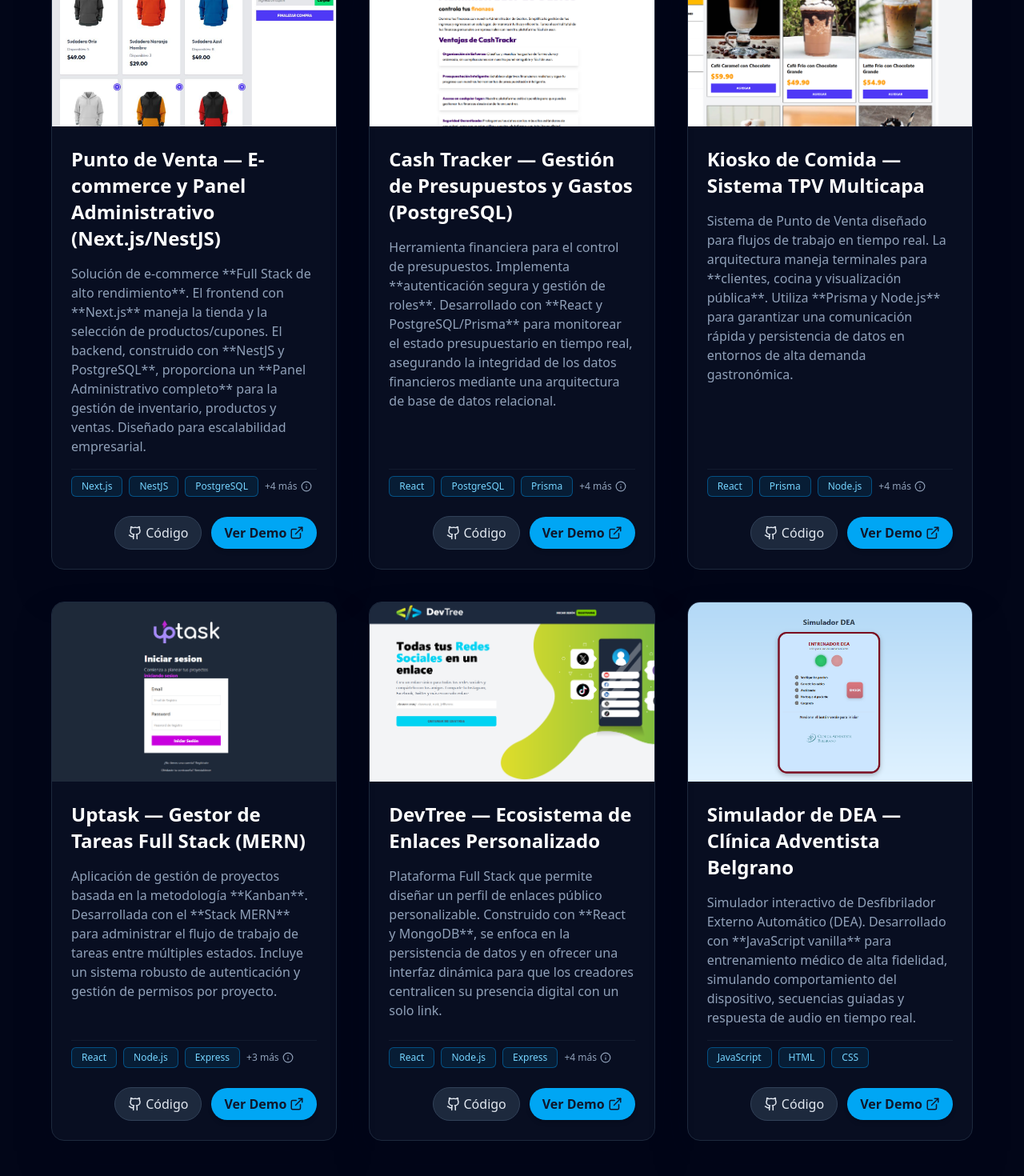
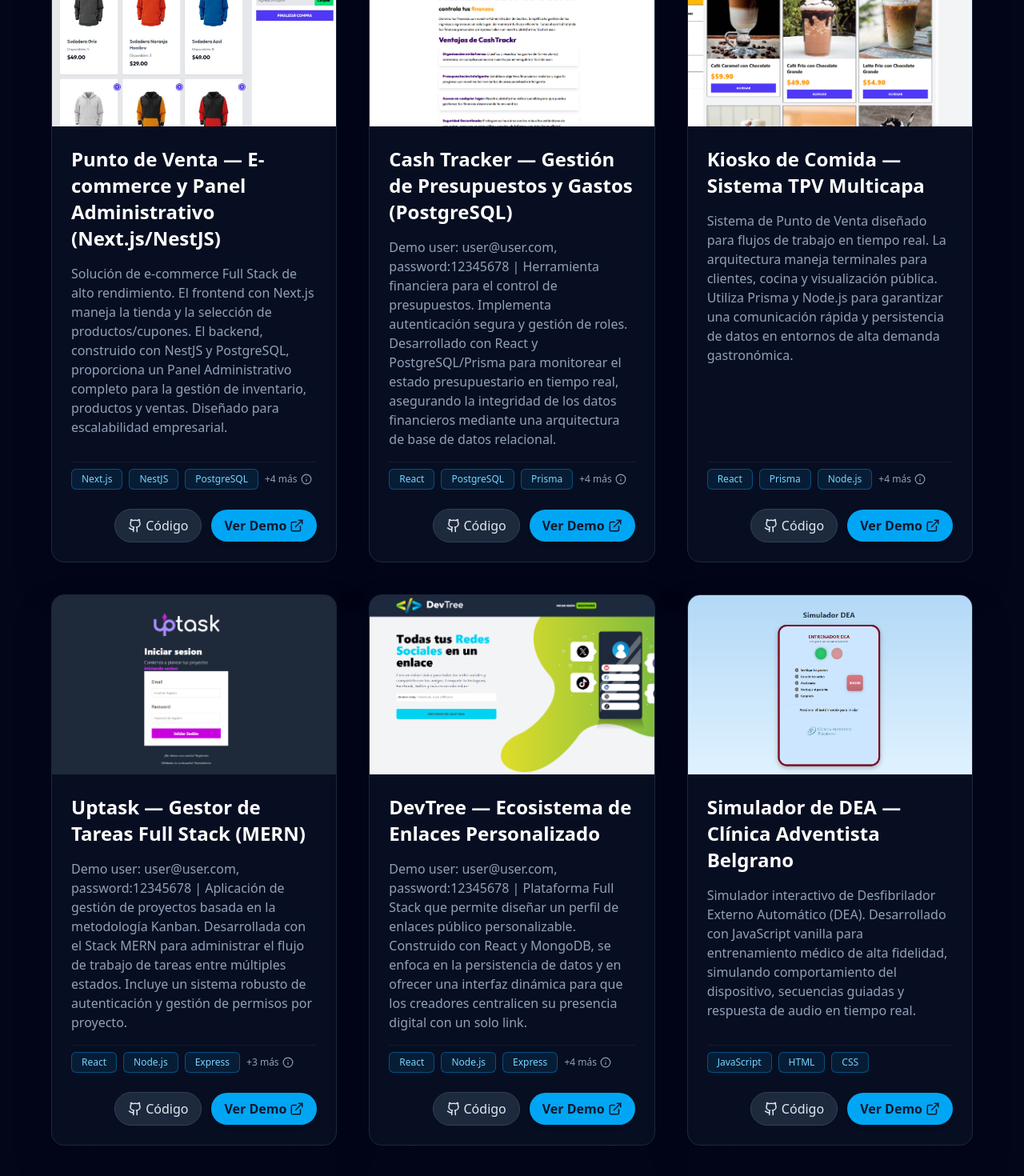
Before and after one commit to tomireyes28/portfolio-tomas-reyes, a Next.js app: page / in a window 1280 px wide. Shown: the part 905-2375 px from the top of the page at 80% size. Built offline with nearby package versions, Linux system fonts and the light colour scheme.

Commit message:
Agregando credenciales de demo y textos actualizados

```diff
--- a/src/projects.ts
+++ b/src/projects.ts
@@ -5,7 +5,7 @@ export const projects: Project[] = [
     id: "pos-store",
     title: "Punto de Venta — E-commerce y Panel Administrativo (Next.js/NestJS)",
     shortDescription:
-      "Solución de e-commerce **Full Stack de alto rendimiento**. El frontend con **Next.js** maneja la tienda y la selección de productos/cupones. El backend, construido con **NestJS y PostgreSQL**, proporciona un **Panel Administrativo completo** para la gestión de inventario, productos y ventas. Diseñado para escalabilidad empresarial.",
+      "Solución de e-commerce Full Stack de alto rendimiento. El frontend con Next.js maneja la tienda y la selección de productos/cupones. El backend, construido con NestJS y PostgreSQL, proporciona un Panel Administrativo completo para la gestión de inventario, productos y ventas. Diseñado para escalabilidad empresarial.",
     techStack: [
       "Next.js",
       "NestJS",
@@ -23,7 +23,7 @@ export const projects: Project[] = [
     id: "cash-tracker",
     title: "Cash Tracker — Gestión de Presupuestos y Gastos (PostgreSQL)",
     shortDescription:
-      "Herramienta financiera para el control de presupuestos. Implementa **autenticación segura y gestión de roles**. Desarrollado con **React y PostgreSQL/Prisma** para monitorear el estado presupuestario en tiempo real, asegurando la integridad de los datos financieros mediante una arquitectura de base de datos relacional.",
+      "Demo user: user@user.com, password:12345678 | Herramienta financiera para el control de presupuestos. Implementa autenticación segura y gestión de roles. Desarrollado con React y PostgreSQL/Prisma para monitorear el estado presupuestario en tiempo real, asegurando la integridad de los datos financieros mediante una arquitectura de base de datos relacional.",
     techStack: [
       "React",
       "PostgreSQL",
@@ -41,7 +41,7 @@ export const projects: Project[] = [
     id: "food-kiosk",
     title: "Kiosko de Comida — Sistema TPV Multicapa",
     shortDescription:
-      "Sistema de Punto de Venta diseñado para flujos de trabajo en tiempo real. La arquitectura maneja terminales para **clientes, cocina y visualización pública**. Utiliza **Prisma y Node.js** para garantizar una comunicación rápida y persistencia de datos en entornos de alta demanda gastronómica.",
+      "Sistema de Punto de Venta diseñado para flujos de trabajo en tiempo real. La arquitectura maneja terminales para clientes, cocina y visualización pública. Utiliza Prisma y Node.js para garantizar una comunicación rápida y persistencia de datos en entornos de alta demanda gastronómica.",
     techStack: [
       "React",
       "Prisma",
@@ -59,13 +59,13 @@ export const projects: Project[] = [
     id: "uptask-kanban",
     title: "Uptask — Gestor de Tareas Full Stack (MERN)",
     shortDescription:
-      "Aplicación de gestión de proyectos basada en la metodología **Kanban**. Desarrollada con el **Stack MERN** para administrar el flujo de trabajo de tareas entre múltiples estados. Incluye un sistema robusto de autenticación y gestión de permisos por proyecto.",
+      "Demo user: user@user.com, password:12345678 | Aplicación de gestión de proyectos basada en la metodología Kanban. Desarrollada con el Stack MERN para administrar el flujo de trabajo de tareas entre múltiples estados. Incluye un sistema robusto de autenticación y gestión de permisos por proyecto.",
     techStack: [
       "React",
       "Node.js",
       "Express",
       "MongoDB",
-      "Tailwind CSS",
+      "TailwindCSS",
       "JavaScript",
     ],
     demoUrl: "https://uptask-frontend-w4hc.vercel.app/",
@@ -76,7 +76,7 @@ export const projects: Project[] = [
     id: "devtree",
     title: "DevTree — Ecosistema de Enlaces Personalizado",
     shortDescription:
-      "Plataforma Full Stack que permite diseñar un perfil de enlaces público personalizable. Construido con **React y MongoDB**, se enfoca en la persistencia de datos y en ofrecer una interfaz dinámica para que los creadores centralicen su presencia digital con un solo link.",
+      "Demo user: user@user.com, password:12345678 | Plataforma Full Stack que permite diseñar un perfil de enlaces público personalizable. Construido con React y MongoDB, se enfoca en la persistencia de datos y en ofrecer una interfaz dinámica para que los creadores centralicen su presencia digital con un solo link.",
     techStack: [
       "React",
       "Node.js",
@@ -94,7 +94,7 @@ export const projects: Project[] = [
     id: "dea-simulator",
     title: "Simulador de DEA — Clínica Adventista Belgrano",
     shortDescription:
-      "Simulador interactivo de Desfibrilador Externo Automático (DEA). Desarrollado con **JavaScript vanilla** para entrenamiento médico de alta fidelidad, simulando comportamiento del dispositivo, secuencias guiadas y respuesta de audio en tiempo real.",
+      "Simulador interactivo de Desfibrilador Externo Automático (DEA). Desarrollado con JavaScript vanilla para entrenamiento médico de alta fidelidad, simulando comportamiento del dispositivo, secuencias guiadas y respuesta de audio en tiempo real.",
     techStack: ["JavaScript", "HTML", "CSS"],
     demoUrl: "https://magenta-macaron-905e92.netlify.app/",
     repoUrl: "https://magenta-macaron-905e92.netlify.app/",
```
